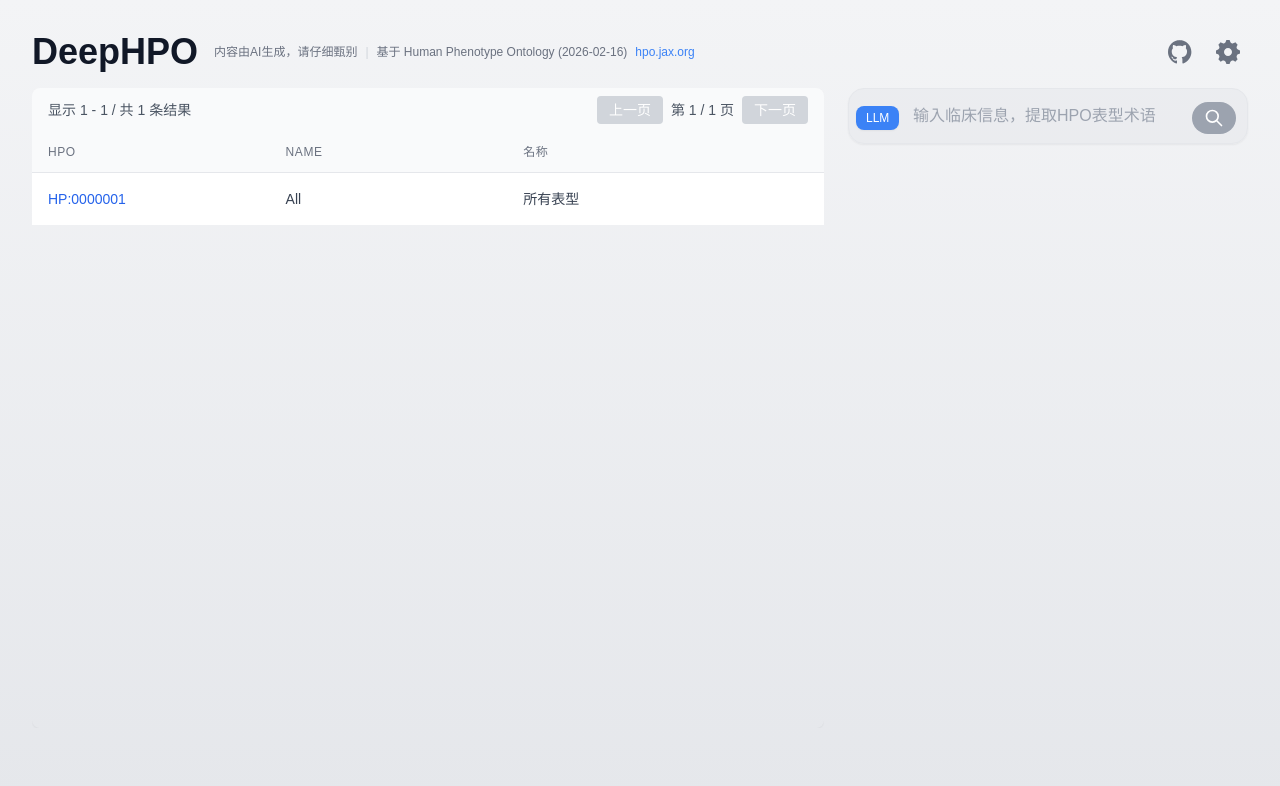
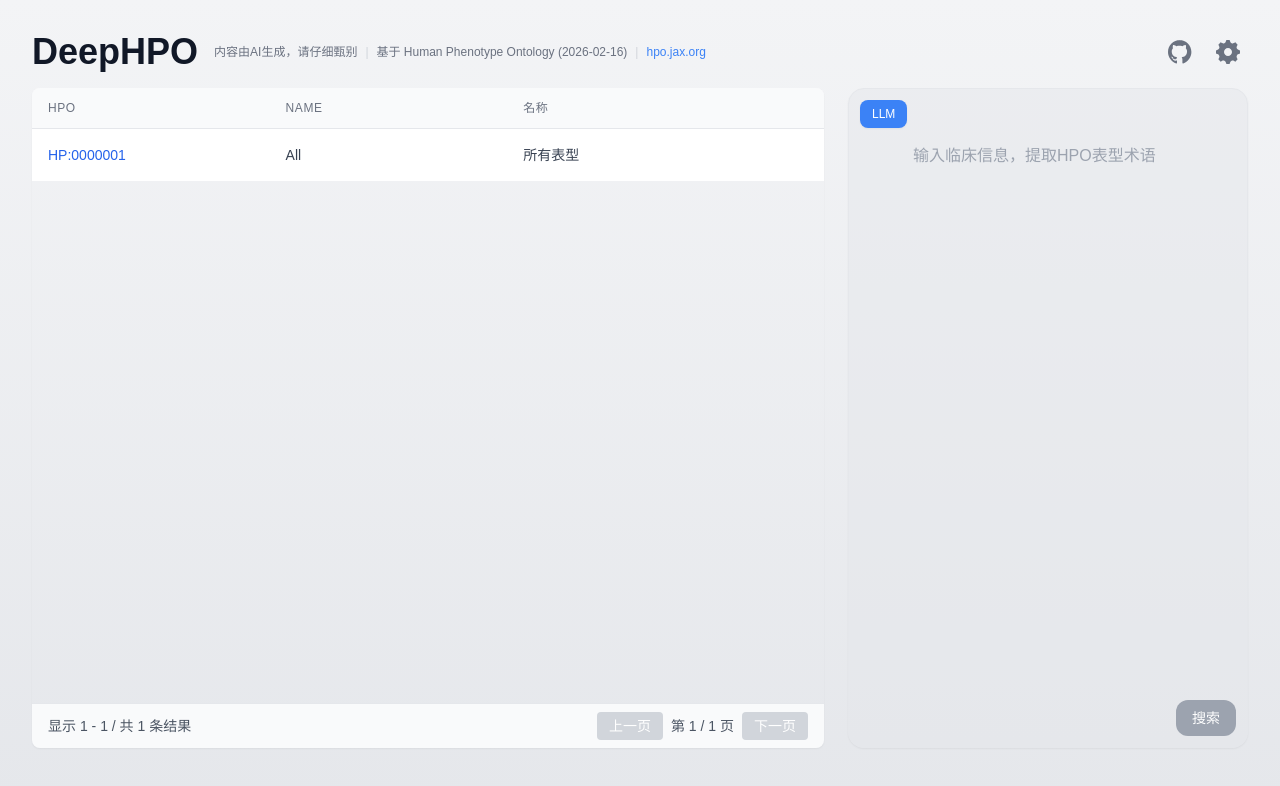
Before and after one commit to pzweuj/DeepHPO, a Next.js app: page / in a window 1280 px wide. Shown: the top 786 px of the page. Built offline with nearby package versions, Linux system fonts and the light colour scheme.

Commit message:
调整布局

```diff
--- a/src/app/components/searchBox.tsx
+++ b/src/app/components/searchBox.tsx
@@ -18,12 +18,6 @@
     setLocalQuery(initialQuery);
   }, [initialQuery]);
 
-  const calculateRows = (text: string) => {
-    const lineCount = text.split('\n').length;
-    const charCount = text.length;
-    return Math.min(Math.max(lineCount, Math.ceil(charCount / 80)), 6);
-  };
-
   const handleSubmit = (e: React.FormEvent) => {
     e.preventDefault();
     if (!isLoading && localQuery.trim() && localQuery.length <= 2000) {
@@ -32,12 +26,12 @@
   };
 
   return (
-    <form onSubmit={handleSubmit} className="relative w-full">
-      {/* 模式切换 - 左侧内部 */}
+    <form onSubmit={handleSubmit} className="relative w-full h-full">
+      {/* 模式切换 - 左上角 */}
       <button
         type="button"
         onClick={() => onTypeChange(searchType === 'matcher' ? 'searcher' : 'matcher')}
-        className="absolute left-2 top-[calc(50%-0.1rem)] -translate-y-1/2 z-10 px-2.5 py-1 rounded-lg text-xs font-medium transition-colors bg-blue-500 text-white shadow-sm hover:bg-blue-600"
+        className="absolute left-3 top-3 z-10 px-3 py-1.5 rounded-lg text-xs font-medium transition-colors bg-blue-500 text-white shadow-sm hover:bg-blue-600"
       >
         {searchType === 'matcher' ? 'LLM' : '表型'}
       </button>
@@ -57,14 +51,14 @@
         }}
         onFocus={(e) => e.target.select()}
         placeholder="输入临床信息，提取HPO表型术语"
-        className="w-full pl-16 pr-16 py-[1rem] rounded-2xl border border-gray-200 dark:border-gray-700 focus:outline-none focus:ring-2 focus:ring-blue-500 dark:focus:ring-blue-600 bg-gray-200/50 dark:bg-gray-800/50 text-gray-900 dark:text-gray-100 shadow-sm transition-colors text-base resize-none scrollbar-hide leading-[1.35]"
-        style={{ height: `${calculateRows(localQuery) * 24 + 32}px` }}
+        className="w-full h-full pl-16 pr-16 pt-14 pb-14 rounded-2xl border border-gray-200 dark:border-gray-700 focus:outline-none focus:ring-2 focus:ring-blue-500 dark:focus:ring-blue-600 bg-gray-200/50 dark:bg-gray-800/50 text-gray-900 dark:text-gray-100 shadow-sm transition-colors text-base resize-none scrollbar-hide leading-[1.35]"
       />
 
+      {/* 搜索按钮 - 右下角 */}
       <button
         type="submit"
         disabled={isLoading || !localQuery.trim() || localQuery.length > 2000}
-        className={`absolute right-3 top-[calc(50%-0.1rem)] -translate-y-1/2 px-3 py-1.5 rounded-full transition-colors text-white text-xs font-medium min-w-[2.5rem] ${
+        className={`absolute right-3 bottom-3 px-4 py-2 rounded-xl transition-colors text-white text-sm font-medium ${
           isLoading || !localQuery.trim() || localQuery.length > 2000
             ? 'bg-gray-400 cursor-not-allowed'
             : 'bg-blue-500 hover:bg-blue-600'
@@ -73,20 +67,7 @@
         {isLoading ? (
           <span>{elapsedTime}s</span>
         ) : (
-          <svg
-            xmlns="http://www.w3.org/2000/svg"
-            className="h-5 w-5"
-            fill="none"
-            viewBox="0 0 24 24"
-            stroke="currentColor"
-          >
-            <path
-              strokeLinecap="round"
-              strokeLinejoin="round"
-              strokeWidth={2}
-              d="M21 21l-6-6m2-5a7 7 0 11-14 0 7 7 0 0114 0z"
-            />
-          </svg>
+          <span>搜索</span>
         )}
       </button>
     </form>
--- a/src/app/components/table.tsx
+++ b/src/app/components/table.tsx
@@ -98,34 +98,6 @@
 
   return (
     <div className="w-full h-full flex flex-col overflow-hidden rounded-lg shadow-sm">
-      {/* 分页信息 */}
-      {!isLoading && safeData.length > 0 && (
-        <div className="px-4 py-2 bg-gray-50 dark:bg-gray-700 text-sm text-gray-600 dark:text-gray-300 flex items-center justify-between">
-          <div>
-            显示 {table.getState().pagination.pageIndex * pageSize + 1} - {Math.min((table.getState().pagination.pageIndex + 1) * pageSize, safeData.length)} / 共 {safeData.length} 条结果
-          </div>
-          <div className="flex items-center gap-2">
-            <button
-              onClick={() => table.previousPage()}
-              disabled={!table.getCanPreviousPage()}
-              className="px-3 py-1 rounded bg-blue-500 text-white disabled:bg-gray-300 disabled:cursor-not-allowed hover:bg-blue-600 transition-colors"
-            >
-              上一页
-            </button>
-            <span>
-              第 {table.getState().pagination.pageIndex + 1} / {table.getPageCount()} 页
-            </span>
-            <button
-              onClick={() => table.nextPage()}
-              disabled={!table.getCanNextPage()}
-              className="px-3 py-1 rounded bg-blue-500 text-white disabled:bg-gray-300 disabled:cursor-not-allowed hover:bg-blue-600 transition-colors"
-            >
-              下一页
-            </button>
-          </div>
-        </div>
-      )}
-
       <div className="flex-1 overflow-auto">
         <div className="min-w-full">
           <table className="min-w-full divide-y divide-gray-200 dark:divide-gray-700">
@@ -190,6 +162,34 @@
           </table>
         </div>
       </div>
+
+      {/* 分页信息 - 底部 */}
+      {!isLoading && safeData.length > 0 && (
+        <div className="px-4 py-2 bg-gray-50 dark:bg-gray-700 text-sm text-gray-600 dark:text-gray-300 flex items-center justify-between border-t border-gray-200 dark:border-gray-600">
+          <div>
+            显示 {table.getState().pagination.pageIndex * pageSize + 1} - {Math.min((table.getState().pagination.pageIndex + 1) * pageSize, safeData.length)} / 共 {safeData.length} 条结果
+          </div>
+          <div className="flex items-center gap-2">
+            <button
+              onClick={() => table.previousPage()}
+              disabled={!table.getCanPreviousPage()}
+              className="px-3 py-1 rounded bg-blue-500 text-white disabled:bg-gray-300 disabled:cursor-not-allowed hover:bg-blue-600 transition-colors"
+            >
+              上一页
+            </button>
+            <span>
+              第 {table.getState().pagination.pageIndex + 1} / {table.getPageCount()} 页
+            </span>
+            <button
+              onClick={() => table.nextPage()}
+              disabled={!table.getCanNextPage()}
+              className="px-3 py-1 rounded bg-blue-500 text-white disabled:bg-gray-300 disabled:cursor-not-allowed hover:bg-blue-600 transition-colors"
+            >
+              下一页
+            </button>
+          </div>
+        </div>
+      )}
     </div>
   );
 }
--- a/src/app/page.tsx
+++ b/src/app/page.tsx
@@ -309,6 +309,7 @@
           <span>内容由AI生成，请仔细甄别</span>
           <span className="text-gray-300 dark:text-gray-600">|</span>
           <span>基于 Human Phenotype Ontology (2026-02-16)</span>
+          <span className="text-gray-300 dark:text-gray-600">|</span>
           <a
             href="https://hpo.jax.org"
             target="_blank"
@@ -321,9 +322,9 @@
       </div>
 
       {/* 左右布局：左侧表格，右侧输入框 */}
-      <div className="flex gap-6 h-[calc(100vh-160px)]">
+      <div className="flex gap-6 h-[calc(100vh-140px)]">
         {/* 左侧：结果表格 */}
-        <div ref={tableContainerRef} className="flex-1 min-w-0 overflow-y-auto">
+        <div ref={tableContainerRef} className="flex-1 min-w-0">
           <Table data={tableData} isLoading={isLoading} />
         </div>
 
```
